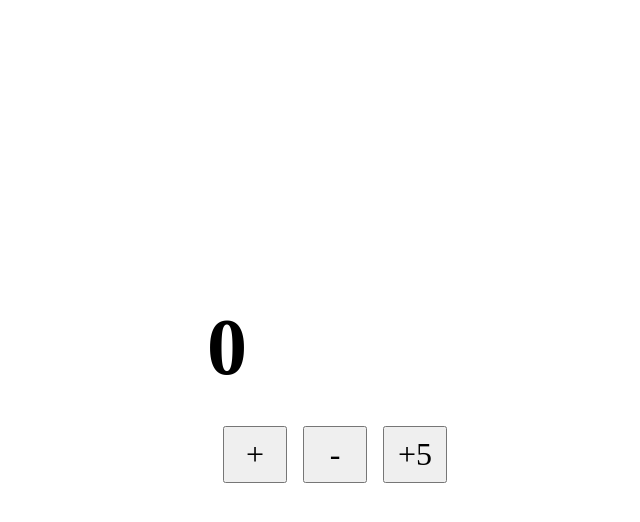
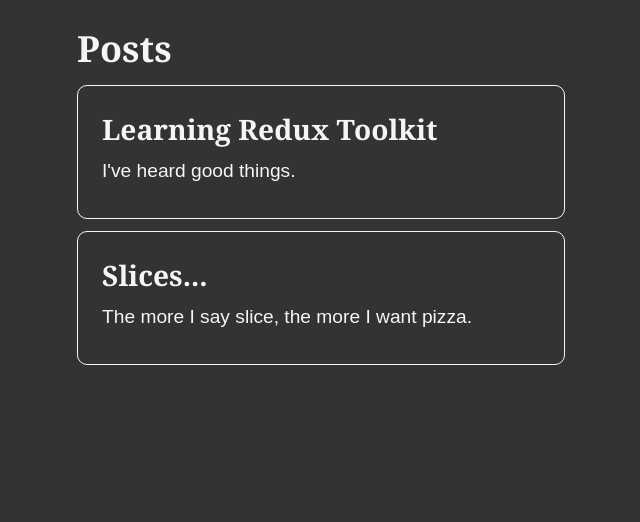
Before and after one commit to venkat-devish/state_blog, a React (Vite) app: page / in a window 1280 px wide. Shown: the top 522 px of the page, without its empty margins (313-953 px from the left). Built offline with nearby package versions, Linux system fonts and the light colour scheme.

Commit message:
add: posts slice

```diff
--- a/src/App.tsx
+++ b/src/App.tsx
@@ -1,10 +1,12 @@
-import Counter from "./components/Counter";
+import AddPostForm from "./components/posts/AddPostForm";
+import PostsList from "./components/posts/PostsList";
 
 function App() {
   return (
-    <>
-      <Counter />
-    </>
+    <main>
+      {/* <AddPostForm /> */}
+      <PostsList />
+    </main>
   );
 }
 
--- a/src/components/Counter.tsx
+++ b/src/components/Counter.tsx
@@ -1,20 +1,14 @@
-import {
-  count,
-  decrement,
-  increment,
-  incrementByValue,
-} from "../redux/features/counterSlice";
-import { useSelector, useDispatch } from "react-redux/es/exports";
+import { useDispatch, useSelector } from "react-redux";
+import { count, decrement, increment } from "../redux/features/counterSlice";
 
 const Counter = () => {
   const dispatch = useDispatch();
   const countState = useSelector(count);
   return (
     <div>
-      <h4>{countState}</h4>
+      <h1>{countState}</h1>
       <button onClick={() => dispatch(increment())}>+</button>
       <button onClick={() => dispatch(decrement())}>-</button>
-      <button onClick={() => dispatch(incrementByValue(5))}>+5</button>
     </div>
   );
 };
--- /dev/null
+++ b/src/components/posts/AddPostForm.tsx
@@ -0,0 +1,5 @@
+const AddPostForm = () => {
+  return <div>AddPostForm</div>;
+};
+
+export default AddPostForm;
--- /dev/null
+++ b/src/components/posts/PostsList.tsx
@@ -0,0 +1,25 @@
+import { useSelector } from "react-redux";
+import { PostsState, posts } from "../../redux/features/postsSlice";
+
+const PostsList = () => {
+  const postsState = useSelector(posts);
+
+  const renderedPosts = postsState.map((post: PostsState) => {
+    const { id, content, title } = post;
+    return (
+      <article id={id}>
+        <h3>{title}</h3>
+        <p>{content.substring(0, 100)}</p>
+      </article>
+    );
+  });
+
+  return (
+    <section>
+      <h2>Posts</h2>
+      {renderedPosts}
+    </section>
+  );
+};
+
+export default PostsList;
--- a/src/index.css
+++ b/src/index.css
@@ -4,37 +4,66 @@
   box-sizing: border-box;
 }
 
+html {
+  font-family: Cambria, Cochin, Georgia, Times, "Times New Roman", serif;
+  background: #333;
+  color: whitesmoke;
+}
+
 body {
   min-height: 100vh;
-  font-size: 5rem;
-  display: grid;
-  place-content: center;
+  font-size: 1.5rem;
+  padding: 0 10% 10%;
 }
 
 input,
-button {
+textarea,
+button,
+select {
   font: inherit;
-  padding: 0.5rem;
+  margin-bottom: 1em;
+}
+
+main {
+  max-width: 500px;
+  margin: auto;
 }
 
 section {
+  margin-top: 1em;
+}
+
+article {
+  margin: 0.5em 0.5em 0.5em 0;
+  border: 1px solid whitesmoke;
+  border-radius: 10px;
+  padding: 1em;
+}
+
+h1 {
+  font-size: 3.5rem;
+}
+
+p {
+  font-family: Arial, Helvetica, sans-serif;
+  line-height: 1.4;
+  font-size: 1.2rem;
+  margin: 0.5em 0;
+}
+
+form {
   display: flex;
   flex-direction: column;
-  justify-content: center;
-  align-items: center;
 }
 
-input {
-  text-align: center;
-  max-width: 2.5em;
+.postCredit {
+  font-size: 1rem;
 }
 
-button {
-  font-size: 2rem;
-  margin: 0.5em 0 0.5em 0.5em;
-  min-width: 2em;
+.reactionButton {
+  margin: 0 0.25em 0 0;
+  background: transparent;
+  border: none;
+  color: whitesmoke;
+  font-size: 1rem;
 }
-
-button:first-child {
-  margin-left: 0;
-}
--- a/src/main.tsx
+++ b/src/main.tsx
@@ -2,7 +2,7 @@
 import App from "./App.tsx";
 import "./index.css";
 import { Provider } from "react-redux";
-import store from "./redux/store.ts";
+import { store } from "./redux/store.ts";
 
 ReactDOM.createRoot(document.getElementById("root") as HTMLElement).render(
   <Provider store={store}>
--- a/src/redux/features/counterSlice.ts
+++ b/src/redux/features/counterSlice.ts
@@ -1,10 +1,10 @@
 import { createSlice } from "@reduxjs/toolkit";
 
-type counterStateType = {
+type CounterType = {
     count: number;
 }
 
-const initialState: counterStateType = {
+const initialState: CounterType = {
     count: 0
 }
 
@@ -12,12 +12,15 @@
     name: 'counter',
     initialState,
     reducers: {
-        increment: (state: counterStateType) => { state.count += 1; },
-        decrement: (state: counterStateType) => { state.count -= 1 },
-        incrementByValue: (state: counterStateType, action) => { state.count += action.payload },
+        increment: (state) => {
+            state.count++;
+        },
+        decrement: (state) => {
+            state.count--;
+        }
     }
 })
 
 export const count = (state: any): number => state.counter.count;
-export const { increment, decrement, incrementByValue } = counterSlice.actions;
-export default counterSlice.reducer;
+export const { increment, decrement } = counterSlice.actions;
+export default counterSlice.reducer
--- /dev/null
+++ b/src/redux/features/postsSlice.ts
@@ -0,0 +1,29 @@
+import { createSlice } from "@reduxjs/toolkit"
+
+export type PostsState = {
+    id: string,
+    title: string,
+    content: string
+}
+
+const initialState: PostsState[] = [
+    {
+        id: '1',
+        title: 'Learning Redux Toolkit',
+        content: "I've heard good things.",
+    },
+    {
+        id: '2',
+        title: 'Slices...',
+        content: "The more I say slice, the more I want pizza.",
+    }
+]
+
+const postsSlice = createSlice({
+    name: 'posts',
+    initialState,
+    reducers: {}
+})
+
+export const posts = (state: any) => state.posts;
+export default postsSlice.reducer;
--- a/src/redux/store.ts
+++ b/src/redux/store.ts
@@ -1,10 +1,10 @@
-import { configureStore } from "@reduxjs/toolkit";
+import { configureStore } from "@reduxjs/toolkit"
 import counterReducer from "./features/counterSlice"
+import postsReducer from "./features/postsSlice"
 
-const store = configureStore({
+export const store = configureStore({
     reducer: {
-        counter: counterReducer
+        counter: counterReducer,
+        posts: postsReducer
     }
 })
-
-export default store;
```
